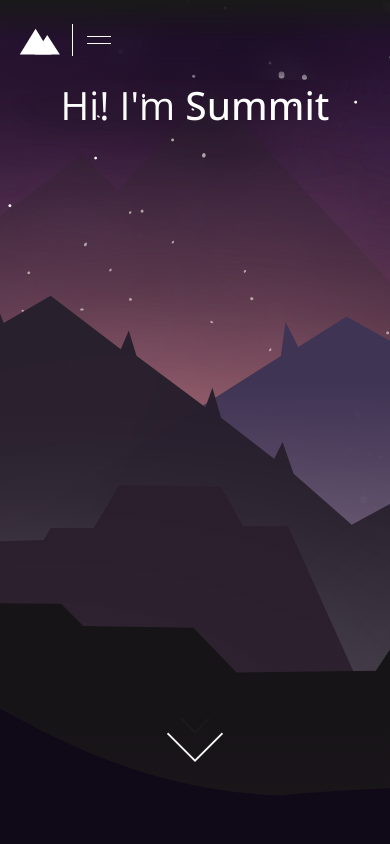
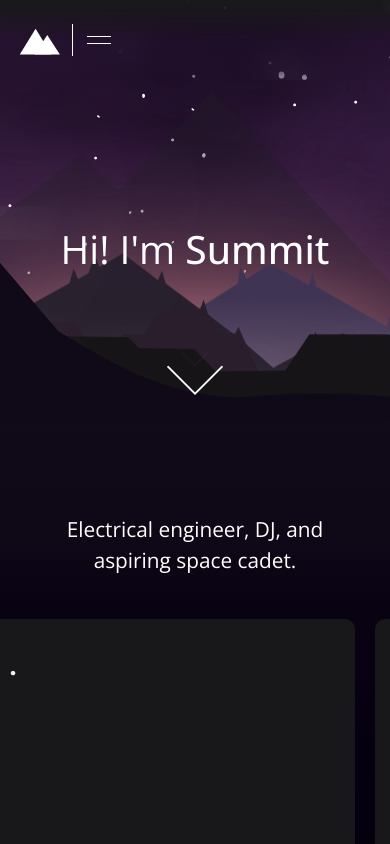
Before and after one commit to sumkawa/portfolio, a Next.js app: page / in a window 390 px wide. Built offline with nearby package versions, Linux system fonts and the light colour scheme.

Commit message:
mobile fixes

```diff
--- a/src/app/blog/stanford/[slug]/page.tsx
+++ b/src/app/blog/stanford/[slug]/page.tsx
@@ -35,7 +35,6 @@
   return (
     <main className={styles.mainContent}>
       <Navbar />
-      <div className={styles.overWrapper}>
       <div className={styles.wrapper}>
         <section className={styles.textWrapper}>
           <div className={styles.date}>{data.frontmatter.date}</div>
@@ -43,7 +42,6 @@
           <HorizontalBar height={'1px'} width={'120px'} color={'#C41E3A'} />
           <div className='prose'>{data.content}</div>
         </section>
-        </div>
       </div>
     </main>
   );
--- a/src/app/blog/writings/[slug]/page.tsx
+++ b/src/app/blog/writings/[slug]/page.tsx
@@ -35,7 +35,6 @@
   return (
     <main className={styles.mainContent}>
       <Navbar />
-      <div className={styles.overWrapper}>
       <div className={styles.wrapper}>
         <section className={styles.textWrapper}>
           <div className={styles.date}>{data.frontmatter.date}</div>
@@ -43,7 +42,6 @@
           <HorizontalBar height={'1px'} width={'120px'} color={'#0165FC'} />
           <div className='prose'>{data.content}</div>
         </section>
-        </div>
       </div>
     </main>
   );
--- a/src/app/blog/writings/page.tsx
+++ b/src/app/blog/writings/page.tsx
@@ -47,7 +47,6 @@
   return (
     <main className={styles.mainContent}>
       <Navbar />
-      <div className={styles.overWrapper}>
       <div className={styles.wrapper}>
         <section className={styles.textWrapper}>
           <h1 className={styles.mainHeader}>
@@ -55,8 +54,8 @@
           </h1>
           <HorizontalBar height={'1px'} width={'120px'} color={'#0165FC'} />
           <p className={styles.bodyText}>
-              Every now and then I{"'"}ll have some random thoughts I quickly
-              jot down.
+            Every now and then I{"'"}ll have some random thoughts I quickly jot
+            down.
           </p>
         </section>
         <section className={styles.blogContent}>
@@ -81,7 +80,6 @@
           ))}
         </section>
       </div>
-      </div>
     </main>
   );
 }
--- a/src/app/globals.css
+++ b/src/app/globals.css
@@ -12,15 +12,7 @@
   margin: 0;
 }
 
-body {
-  /* 3. Add accessible line-height */
-  line-height: 1.5;
-  /* 4. Improve text rendering */
-  -webkit-font-smoothing: antialiased;
-  overflow-x: hidden;
-  padding: 0;
-  font-family: var(--font-opensans);
-  background-color: #0c0d0f;
+html {
   /* ===== Scrollbar CSS ===== */
   /* Firefox */
   * {
@@ -42,6 +34,17 @@
     border-radius: 10px;
     border: 3px solid #ffffff;
   }
+}
+
+body {
+  /* 3. Add accessible line-height */
+  line-height: 1.5;
+  /* 4. Improve text rendering */
+  -webkit-font-smoothing: antialiased;
+  overflow-x: hidden;
+  padding: 0;
+  font-family: var(--font-opensans);
+  background-color: #0c0d0f;
 }
 
 /* 5. Improve media defaults */
--- a/src/app/page.module.css
+++ b/src/app/page.module.css
@@ -81,10 +81,27 @@
 
 .subText {
   font-weight: 400;
-  font-size: clamp(2.5rem, 3.8vw, 6rem);
+  font-size: clamp(1.3rem, 3.8vw, 6rem);
   color: white;
   margin-top: 5vh;
   margin-bottom: 5vh;
   text-align: center;
-  width: 1000px;
 }
+
+@media (max-width: 768px) {
+  .main {
+    position: relative;
+    display: flex;
+    flex-direction: column;
+    align-items: center;
+    justify-content: flex-start;
+    height: 50vh;
+    transform-style: preserve-3d;
+    z-index: -1;
+    background-image: url(/hero_homepage/background_1.svg);
+    background-attachment: fixed;
+    background-position: center;
+    background-size: cover;
+    min-height: 50vh;
+  }
+}
--- a/src/app/page.tsx
+++ b/src/app/page.tsx
@@ -8,8 +8,8 @@
 export default function Home() {
   return (
     <main className={styles.totalMain}>
-      <Navbar />
       <div className={styles.wrapper}>
+        <Navbar />
         <div className={styles.main}>
           <HeroBackground />
           <Stars />
--- a/src/components/Core/Nav/NavMenu/NavMenu.module.css
+++ b/src/components/Core/Nav/NavMenu/NavMenu.module.css
@@ -6,7 +6,7 @@
   background: hsl(0deg 0% 0% / 0.95);
   display: flex;
   flex-direction: column;
-  justify-content: flex-end;
+  justify-content: center;
   padding: 2rem;
   z-index: 50;
 
--- a/src/components/Homepage/HeroBackground/HeroBackground.module.css
+++ b/src/components/Homepage/HeroBackground/HeroBackground.module.css
@@ -31,3 +31,17 @@
   width: 100vw;
   z-index: -1;
 }
+
+@media (max-width: 768px) {
+  .background1,
+  .background2,
+  .background3,
+  .background4,
+  .foreground {
+    object-fit: cover;
+    position: absolute;
+    height: 50vh;
+    width: 100vw;
+    z-index: -1;
+  }
+}
--- a/src/components/Homepage/HomepageTitle/HomepageTitle.module.css
+++ b/src/components/Homepage/HomepageTitle/HomepageTitle.module.css
@@ -23,6 +23,12 @@
   }
 }
 
+@media (max-width: 768px) {
+  .Title {
+    padding-top: 17vh;
+  }
+}
+
 @media (max-width: 420px) {
   .subText {
     display: none;
```
Also changed, not shown: src/app/blog/stanford/[slug]/stanford.module.css (+0 -7 lines), src/app/blog/stanford/page.tsx (+3 -5 lines), src/app/blog/writings/[slug]/slug.module.css (+0 -7 lines). Lines whose indentation alone changed are shown as unchanged.
